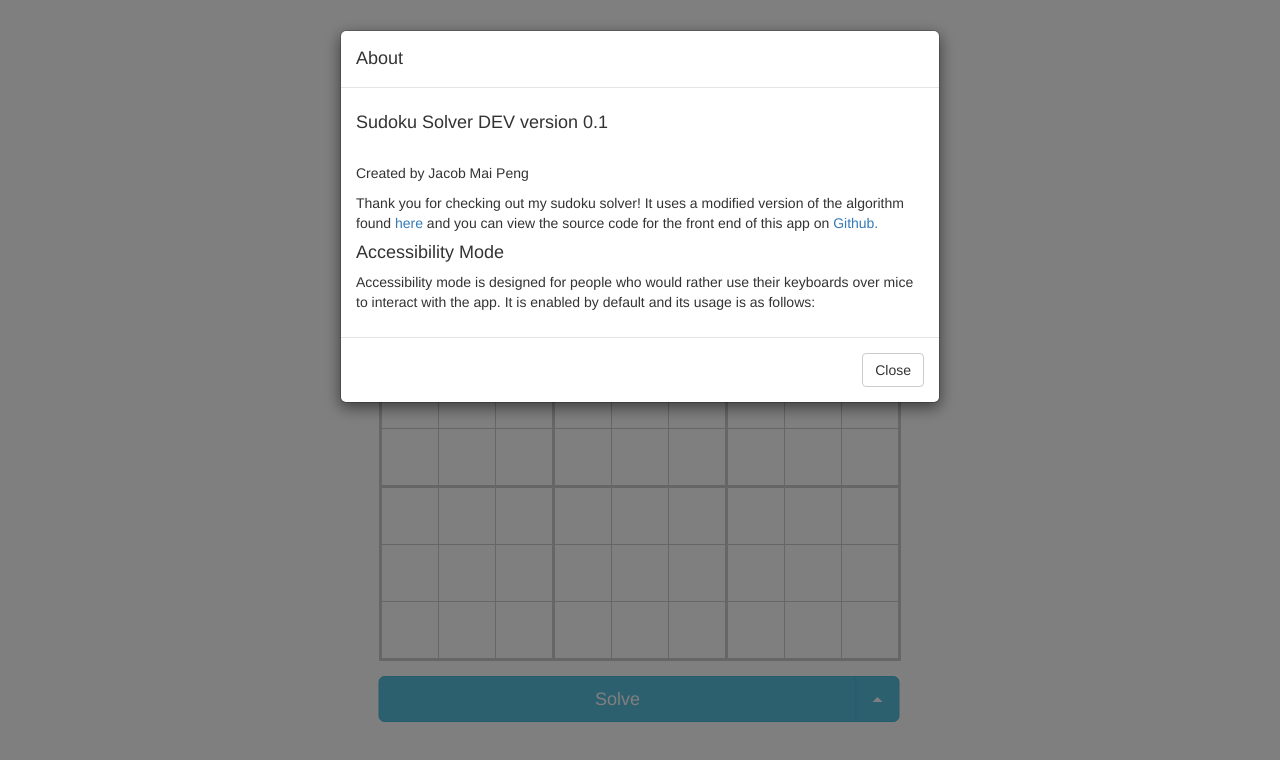
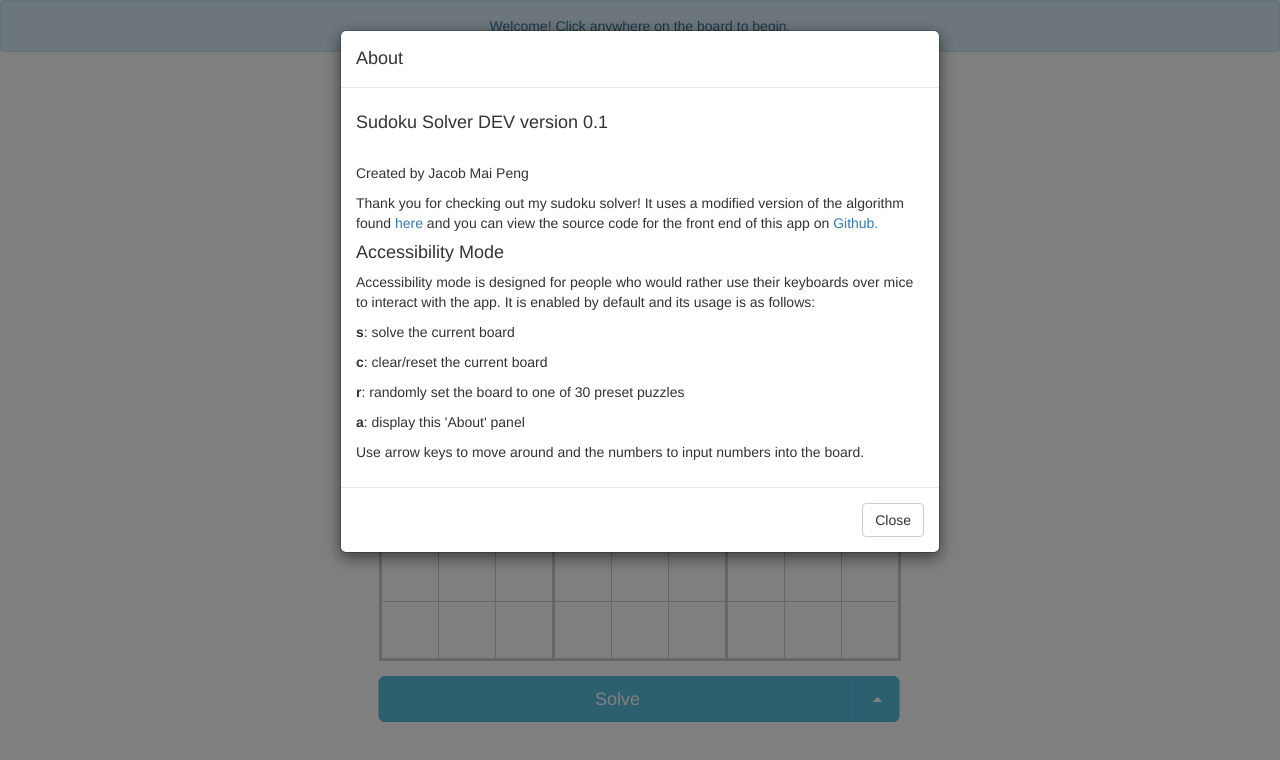
Before and after one commit to pengmai/sudokusolver, a React (Create React App) app: page / in a window 1280 px wide. Shown: the top 760 px of the page. Built offline with nearby package versions, Linux system fonts and the light colour scheme.

Commit message:
Slight clean-up

```diff
--- a/src/index.js
+++ b/src/index.js
@@ -46,16 +46,16 @@ function DropupMenu(props) {
       onClick={props.onClick}>
       <MenuItem
         className="dropup-item"
+        eventKey="2"
+        onClick={props.about}>
+        About
+      </MenuItem>
+      <MenuItem
+        className="dropup-item"
         eventKey="1"
         disabled={props.loading}
         onClick={props.random}>
         Random
-      </MenuItem>
-      <MenuItem
-        className="dropup-item"
-        eventKey="2"
-        onClick={props.about}>
-        About
       </MenuItem>
       {props.solved ? "" : <MenuItem
         className="dropup-item"
@@ -79,7 +79,7 @@ class SudokuSolver extends React.Component {
       buttonMessage: "Solve",
       cannotSolve: false,
       col: 4,
-      alert: "",
+      alert: "Welcome! Click anywhere on the board to begin.",
       loading: false,
       row: 4,
       selecting: false,
@@ -90,6 +90,10 @@ class SudokuSolver extends React.Component {
       windowHeight: '0'
     };
 
+    this.resetBoard = this.resetBoard.bind(this);
+    this.randomPuzzle = this.randomPuzzle.bind(this);
+    this.showModal = this.showModal.bind(this);
+    this.hideModal = this.hideModal.bind(this);
     this.updateWindowDimensions = this.updateWindowDimensions.bind(this);
   }
 
@@ -371,16 +375,16 @@ class SudokuSolver extends React.Component {
           <DropupMenu
             solved={this.state.solved}
             onClick={() => {this.setState({selecting: false})}}
-            reset={() => {this.resetBoard()}}
-            random={() => {this.randomPuzzle()}}
-            about={() => this.showModal()}
+            reset={this.resetBoard}
+            random={this.randomPuzzle}
+            about={this.showModal}
             loading={this.state.loading}
           />
         </ButtonGroup>
 
         <Modal
           show={this.state.showAbout}
-          onHide={() => this.hideModal()}
+          onHide={this.hideModal}
           dialogClassName="about-modal">
           <Modal.Header>
             <Modal.Title id="contained-modal-title-lg">About</Modal.Title>
@@ -412,17 +416,16 @@ class SudokuSolver extends React.Component {
               their keyboards over mice to interact with the app. It is enabled
               by default and its usage is as follows:
             </p>
-            {/*<table>
-              <tbody>
-                <tr>
-                  <td>Arrow keys</td>
-                  <td>Navigate around the board.</td>
-                </tr>
-              </tbody>
-            </table>*/}
+            <p><strong>s</strong>: solve the current board</p>
+            <p><strong>c</strong>: clear/reset the current board</p>
+            <p><strong>r</strong>: randomly set the board to one of 30 preset
+              puzzles</p>
+            <p><strong>a</strong>: display this 'About' panel</p>
+            <p>Use arrow keys to move around and the numbers to input numbers
+              into the board.</p>
           </Modal.Body>
           <Modal.Footer>
-            <Button onClick={() => this.hideModal()}>
+            <Button onClick={this.hideModal}>
               Close
             </Button>
           </Modal.Footer>
```
